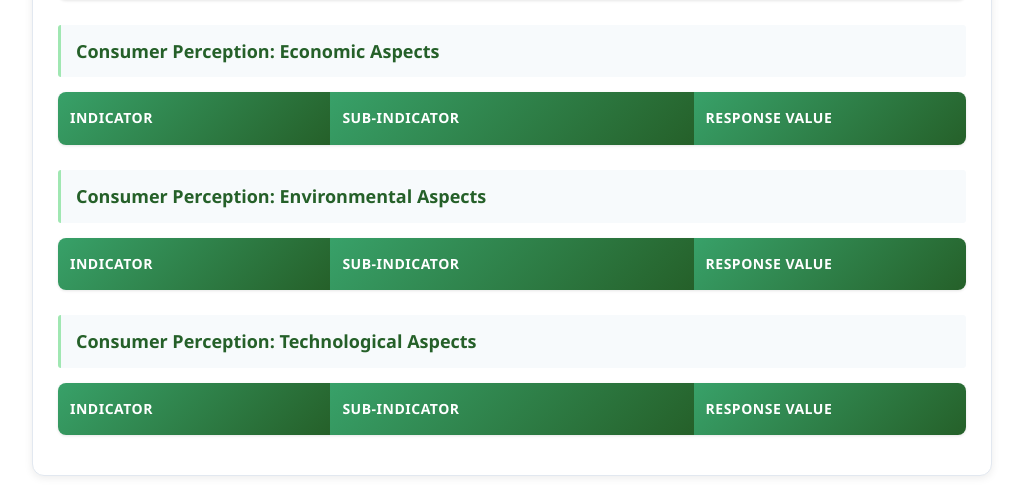
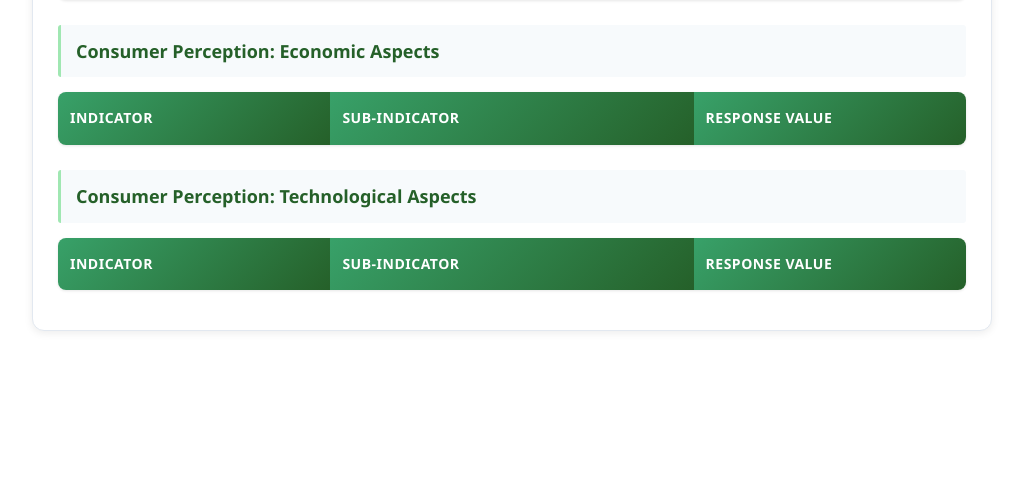
Before and after one commit to hari-599/RE_RMI_Calculator, a Flask app: template src/re_rmi/templates/pdf.html in a window 1280 px wide. Shown: the part 3112-3613 px from the top of the page, without its empty margins (128-1151 px from the left). After the commit the page ends 3443 px from the top, so only its background shows below. Run offline with Flask 3, Linux system fonts and the light colour scheme; the template is opened without the code that fills it: most values are stand-ins (such as "Sample title", 1, 10 or a date in 2020); lists and menus that the app fills with data are empty.

Commit message:
minor corrections in pdf

```diff
--- a/src/re_rmi/templates/pdf.html
+++ b/src/re_rmi/templates/pdf.html
@@ -262,7 +262,7 @@
                     </tr>
                 </thead>
                 <tbody>
-                    {% for row in perception_data|sort(attribute='qn_no') if row.qn_no.startswith('C.Q') and 7 <= (row.qn_no[3:]|int) <= 16 %}
+                    {% for row in perception_data|sort(attribute='qn_no') if row.qn_no.startswith('C.Q') and 7 <= (row.qn_no[3:]|int) <= 18 %}
                     <tr>
                         <td>{{ row.indicator }}</td>
                         <td>{{ row.subindicator }}</td>
@@ -281,26 +281,7 @@
                     </tr>
                 </thead>
                 <tbody>
-                    {% for row in perception_data|sort(attribute='qn_no') if row.qn_no.startswith('C.Q') and 17 <= (row.qn_no[3:]|int) <= 21 %}
-                    <tr>
-                        <td>{{ row.indicator }}</td>
-                        <td>{{ row.subindicator }}</td>
-                        <td>{{ row.response_value }}</td>
-                    </tr>
-                    {% endfor %}
-                </tbody>
-            </table>
-            <h3>Consumer Perception: Environmental Aspects</h3>
-            <table>
-                <thead>
-                    <tr>
-                        <th style="width: 30%;">Indicator</th>
-                        <th style="width: 40%;">Sub-Indicator</th>
-                        <th style="width: 30%;">Response Value</th>
-                    </tr>
-                </thead>
-                <tbody>
-                    {% for row in perception_data|sort(attribute='qn_no') if row.qn_no.startswith('C.Q') and 22 <= (row.qn_no[3:]|int) <= 25 %}
+                    {% for row in perception_data|sort(attribute='qn_no') if row.qn_no.startswith('C.Q') and 19 <= (row.qn_no[3:]|int) <= 23 %}
                     <tr>
                         <td>{{ row.indicator }}</td>
                         <td>{{ row.subindicator }}</td>
@@ -319,7 +300,7 @@
                     </tr>
                 </thead>
                 <tbody>
-                    {% for row in perception_data|sort(attribute='qn_no') if row.qn_no.startswith('C.Q') and (row.qn_no[3:]|int) >= 26 %}
+                    {% for row in perception_data|sort(attribute='qn_no') if row.qn_no.startswith('C.Q') and (row.qn_no[3:]|int) >= 29 %}
                     <tr>
                         <td>{{ row.indicator }}</td>
                         <td>{{ row.subindicator }}</td>
```
Also changed, not shown: 1 other file.
